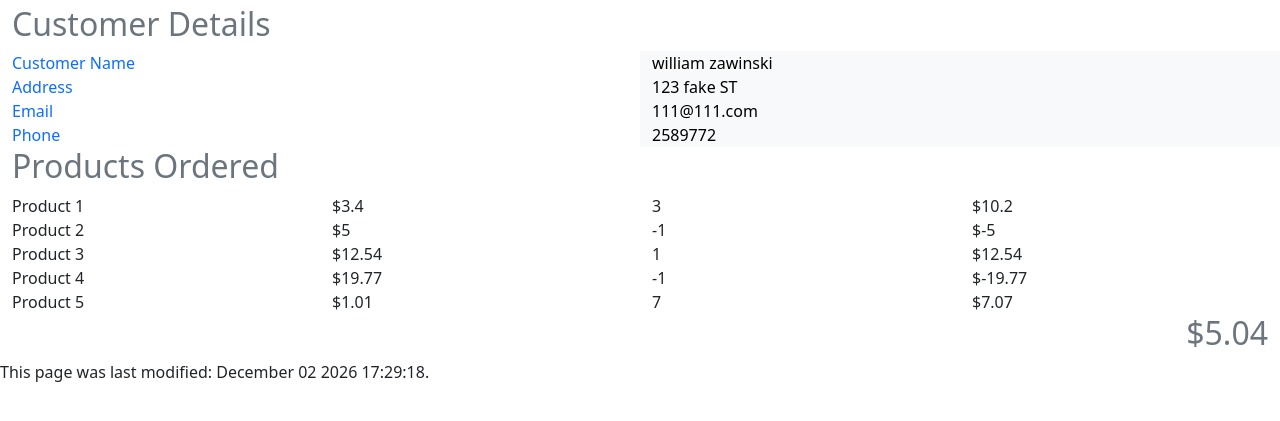
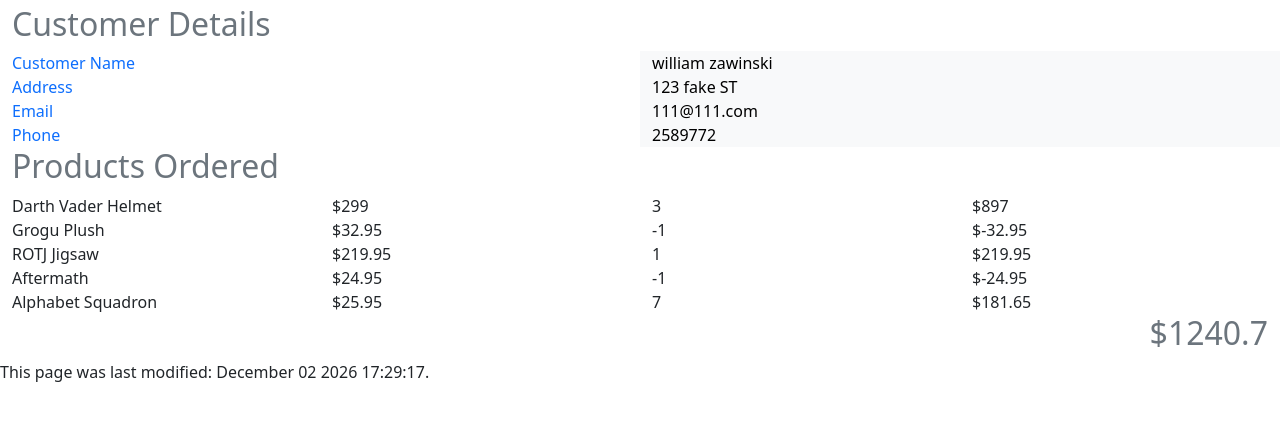
Before and after one commit to Lake-Tuggeranong-College/NA-2023S1Web-NJPHP2023, a PHP site: page /invoice.php?invoiceNumber=1 in a window 1280 px wide. Shown: the part 177-598 px from the top of the page. Run offline with PHP 8.4, Linux system fonts and the light colour scheme.

Commit message:
increased scaliability

```diff
--- a/invoice.php
+++ b/invoice.php
@@ -31,18 +31,11 @@
     }
     fclose($handle);  // Closes the File
 
-        // Calculate the price
-        $prod1ItemCost = 3.4;
-        $prod2ItemCost = 5.0;
-        $prod3ItemCost = 12.54;
-        $prod4ItemCost = 19.77;
-        $prod5ItemCost = 1.01;
-
-        $prod1SubTotal = $prod1Quantity * $prod1ItemCost;
-        $prod2SubTotal = $prod2Quantity * $prod2ItemCost;
-        $prod3SubTotal = $prod3Quantity * $prod3ItemCost;
-        $prod4SubTotal = $prod4Quantity * $prod4ItemCost;
-        $prod5SubTotal = $prod5Quantity * $prod5ItemCost;
+    $prod1SubTotal = $prod1Quantity * $productPrices["product1"];
+    $prod2SubTotal = $prod2Quantity * $productPrices["product2"];
+    $prod3SubTotal = $prod3Quantity * $productPrices["product3"];
+    $prod4SubTotal = $prod4Quantity * $productPrices["product4"];
+    $prod5SubTotal = $prod5Quantity * $productPrices["product5"];
         $invoiceTotal = $prod1SubTotal + $prod2SubTotal + $prod3SubTotal + $prod4SubTotal + $prod5SubTotal;
 }
 ?>
@@ -95,32 +88,32 @@
     </div>
 
     <div class="row">
-        <div class="col-lg-3">Product 1</div>
-        <div class="col-lg-3">$<?= $prod1ItemCost ?></div>
+        <div class="col-lg-3"><?php echo $productNames["product1"]; ?></div>
+        <div class="col-lg-3">$<?= $productPrices["product1"]; ?></div>
         <div class="col-lg-3"><?= $prod1Quantity ?></div>
         <div class="col-lg-3">$<?= $prod1SubTotal ?></div>
     </div>
     <div class="row">
-        <div class="col-lg-3">Product 2</div>
-        <div class="col-lg-3">$<?= $prod2ItemCost ?></div>
+        <div class="col-lg-3"><?php echo $productNames["product2"]; ?></div>
+        <div class="col-lg-3">$<?= $productPrices["product2"]; ?></div>
         <div class="col-lg-3"><?= $prod2Quantity ?></div>
         <div class="col-lg-3">$<?= $prod2SubTotal ?></div>
     </div>
     <div class="row">
-        <div class="col-lg-3">Product 3</div>
-        <div class="col-lg-3">$<?= $prod3ItemCost ?></div>
+        <div class="col-lg-3"><?php echo $productNames["product3"]; ?></div>
+        <div class="col-lg-3">$<?= $productPrices["product3"]; ?></div>
         <div class="col-lg-3"><?= $prod3Quantity ?></div>
         <div class="col-lg-3">$<?= $prod3SubTotal ?></div>
     </div>
     <div class="row">
-        <div class="col-lg-3">Product 4</div>
-        <div class="col-lg-3">$<?= $prod4ItemCost ?></div>
+        <div class="col-lg-3"><?php echo $productNames["product4"]; ?></div>
+        <div class="col-lg-3">$<?= $productPrices["product4"]; ?></div>
         <div class="col-lg-3"><?= $prod4Quantity ?></div>
         <div class="col-lg-3">$<?= $prod4SubTotal ?></div>
     </div>
     <div class="row">
-        <div class="col-lg-3">Product 5</div>
-        <div class="col-lg-3">$<?= $prod5ItemCost ?></div>
+        <div class="col-lg-3"><?php echo $productNames["product5"]; ?></div>
+        <div class="col-lg-3">$<?= $productPrices["product5"]; ?></div>
         <div class="col-lg-3"><?= $prod5Quantity ?></div>
         <div class="col-lg-3">$<?= $prod5SubTotal ?></div>
     </div>
```
